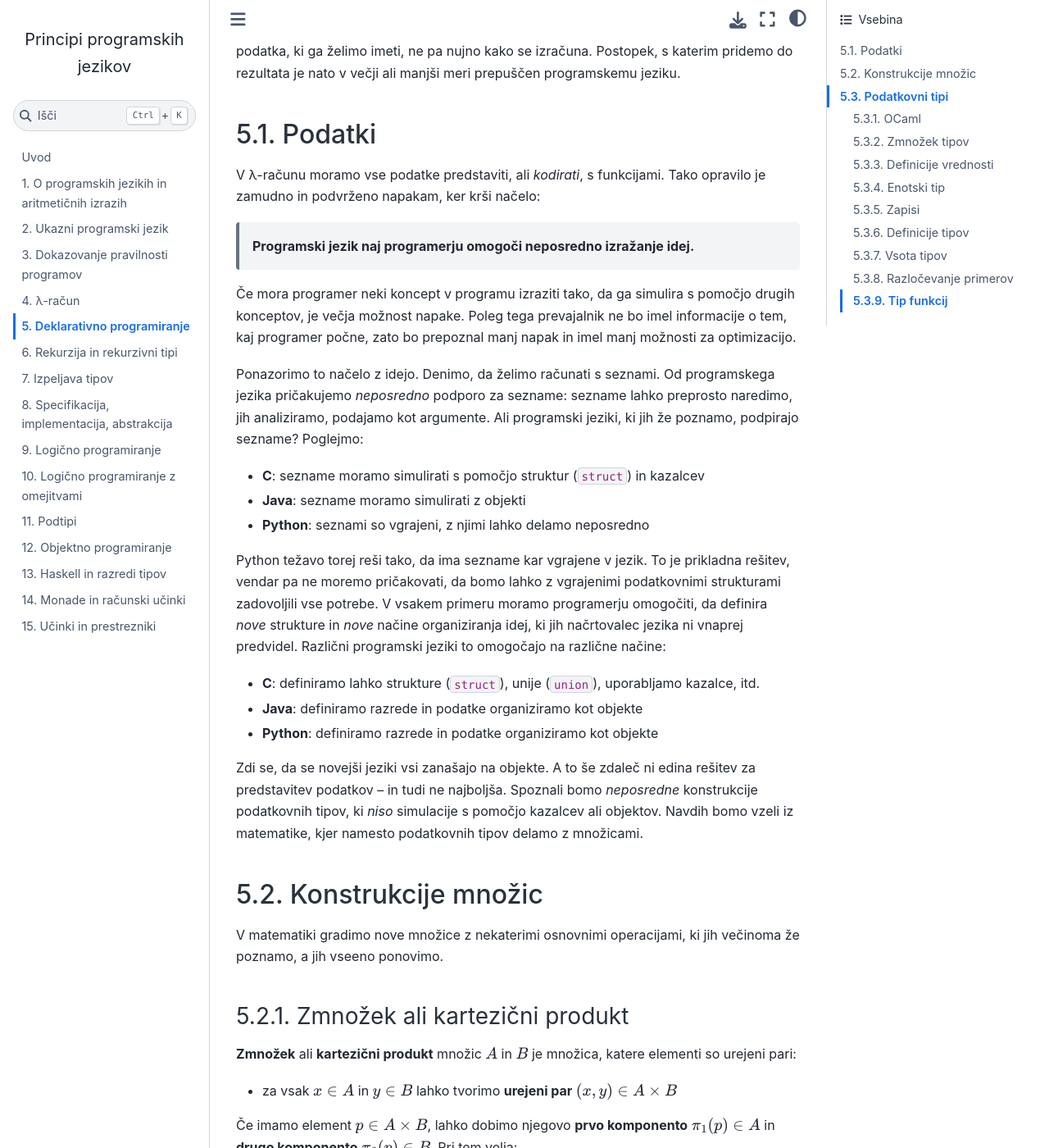
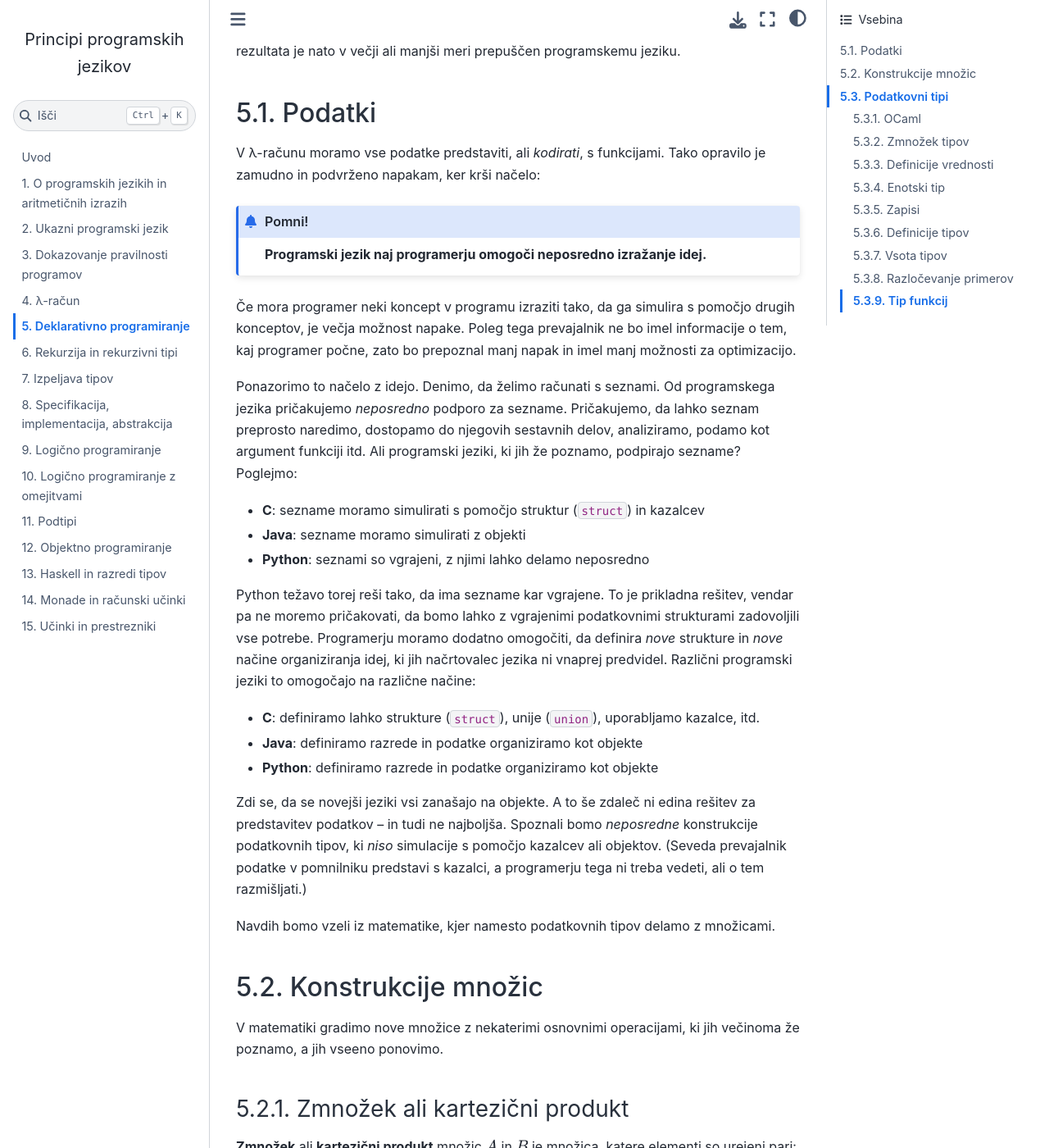
Before and after one commit to andrejbauer/ppj-skripta, a Jupyter Book: the page built from 05-deklarativno-programiranje/05-deklarativno-programiranje.md, in a window 1280 px wide and 1400 px high, scrolled down 591 px. Shown: the whole window at 82% size. Built offline with Jupyter Book 1.0.4 settings and Sphinx 7.4.7 and the Sphinx Book theme 1.1.4, drawn with Linux system fonts in a browser that asks for light colours; some of the changed text lies outside the part shown.

Commit message:
Deklarativno programiranje

````diff
--- a/05-deklarativno-programiranje/05-deklarativno-programiranje.md
+++ b/05-deklarativno-programiranje/05-deklarativno-programiranje.md
@@ -17,6 +16,7 @@
    naj se izvede zaporedje ukazov. Kot smo videli, je vrstni red računanja nedoločen, saj
    je v splošnem možno izraz v λ-računu poenostaviti na več načinov (ki pa vsi vodijo do
    istega odgovora).
+
 
 Kakšne vrste programiranje pa potemtakem je λ-račun, če ni ukazno? Nekateri uporabljajo
 izraz **funkcijsko programiranje**, mi pa bomo raje rekli **deklarativno programiranje**.
@@ -29,7 +29,9 @@
 V λ-računu moramo vse podatke predstaviti, ali *kodirati*, s funkcijami. Tako opravilo je
 zamudno in podvrženo napakam, ker krši načelo:
 
-> **Programski jezik naj programerju omogoči neposredno izražanje idej.**
+:::{admonition} Pomni!
+**Programski jezik naj programerju omogoči neposredno izražanje idej.**
+:::
 
 Če mora programer neki koncept v programu izraziti tako, da ga simulira s
 pomočjo drugih konceptov, je večja možnost napake. Poleg tega prevajalnik ne bo
@@ -37,33 +39,28 @@
 imel manj možnosti za optimizacijo.
 
 Ponazorimo to načelo z idejo. Denimo, da želimo računati s seznami. Od
-programskega jezika pričakujemo *neposredno* podporo za sezname: sezname lahko
-preprosto naredimo, jih analiziramo, podajamo kot argumente. Ali programski
+programskega jezika pričakujemo *neposredno* podporo za sezname. Pričakujemo, da lahko seznam preprosto naredimo, dostopamo do njegovih sestavnih delov, analiziramo, podamo kot argument funkciji itd. Ali programski
 jeziki, ki jih že poznamo, podpirajo sezname? Poglejmo:
 
 * **C**: sezname moramo simulirati s pomočjo struktur (`struct`) in kazalcev
 * **Java**: sezname moramo simulirati z objekti
 * **Python**: seznami so vgrajeni, z njimi lahko delamo neposredno
 
-Python težavo torej reši tako, da ima sezname kar vgrajene v jezik. To je prikladna
-rešitev, vendar pa ne moremo pričakovati, da bomo lahko z vgrajenimi podatkovnimi
-strukturami zadovoljili vse potrebe. V vsakem primeru moramo programerju omogočiti, da
-definira *nove* strukture in *nove* načine organiziranja idej, ki jih načrtovalec jezika
-ni vnaprej predvidel. Različni programski jeziki to omogočajo na različne načine:
+Python težavo torej reši tako, da ima sezname kar vgrajene. To je prikladna
+rešitev, vendar pa ne moremo pričakovati, da bomo lahko z vgrajenimi podatkovnimi strukturami zadovoljili vse potrebe. Programerju moramo dodatno omogočiti, da definira *nove* strukture in *nove* načine organiziranja idej, ki jih načrtovalec jezika ni vnaprej predvidel. Različni programski jeziki to omogočajo na različne načine:
 
 * **C**: definiramo lahko strukture (`struct`), unije (`union`), uporabljamo kazalce, itd.
 * **Java**: definiramo razrede in podatke organiziramo kot objekte
 * **Python**: definiramo razrede in podatke organiziramo kot objekte
 
 Zdi se, da se novejši jeziki vsi zanašajo na objekte. A to še zdaleč ni edina
-rešitev za predstavitev podatkov – in tudi ne najboljša. Spoznali bomo *neposredne*
-konstrukcije podatkovnih tipov, ki *niso* simulacije s pomočjo kazalcev ali
-objektov. Navdih bomo vzeli iz matematike, kjer namesto podatkovnih tipov delamo z množicami.
+rešitev za predstavitev podatkov – in tudi ne najboljša. Spoznali bomo *neposredne* konstrukcije podatkovnih tipov, ki *niso* simulacije s pomočjo kazalcev ali objektov. (Seveda prevajalnik podatke v pomnilniku predstavi s kazalci, a programerju tega ni treba vedeti, ali o tem razmišljati.)
+
+Navdih bomo vzeli iz matematike, kjer namesto podatkovnih tipov delamo z množicami.
 
 ## Konstrukcije množic
 
-V matematiki gradimo nove množice z nekaterimi osnovnimi operacijami, ki jih večinoma že
-poznamo, a jih vseeno ponovimo.
+V matematiki gradimo nove množice z nekaterimi osnovnimi operacijami, ki jih večinoma že poznamo, a jih vseeno ponovimo.
 
 ### Zmnožek ali kartezični produkt
 
@@ -72,8 +69,7 @@
 
 * za vsak $x \in A$ in $y \in B$ lahko tvorimo **urejeni par** $(x, y) \in A \times B$
 
-Če imamo element $p \in A \times B$, lahko dobimo njegovo **prvo komponento** $\pi_1(p) \in A$ in
-**drugo komponento** $\pi_2(p) \in B$. Pri tem velja:
+Če imamo element $p \in A \times B$, lahko dobimo njegovo **prvo komponento** $\pi_1(p) \in A$ in **drugo komponento** $\pi_2(p) \in B$. Pri tem velja:
 
 $$
 \pi_1(x, y) = x
@@ -83,8 +79,7 @@
 
 Operacijama $\pi_1$ in $\pi_2$ pravimo **projekciji**.
 
-Tvorimo lahko tudi zmnožek več množic, na primer $A \times B \times C \times D$, v tem primeru imamo
-urejene četverice $(x, y, z, t)$ in štiri projekcije, $\pi_1$, $\pi_2$, $\pi_3$ in $\pi_4$.
+Tvorimo lahko tudi zmnožek več množic, na primer $A \times B \times C \times D$, v tem primeru imamo urejene četverice $(x, y, z, t)$ in štiri projekcije, $\pi_1$, $\pi_2$, $\pi_3$ in $\pi_4$.
 
 
 ### Vsota ali disjunktna unija
@@ -94,17 +89,11 @@
 * za vsak $x \in A$ lahko tvorimo element $\iota_1(x) \in A + B$
 * za vsak $y \in A$ lahko tvorimo element $\iota_2(x) \in A + B$
 
-Predstavljamo si, da je vsota $A + B$ sestavljena iz dveh ločenih kosov $A$ in $B$ Simbola
-$\iota_1$ in $\iota_2$ sta *oznaki*, ki povesta, iz katerega kosa je element. To je pomembno, kadar
-tvorimo vsoto $A + A$. Če je $x \in A$, potem sta $\iota_1(x)$ in $\iota_2(x)$ *različna* elementa
-vsote $A + A$.
+Predstavljamo si, da je vsota $A + B$ sestavljena iz dveh ločenih kosov $A$ in $B$. Simbola $\iota_1$ in $\iota_2$ sta *oznaki*, ki povesta, iz katerega kosa je element. To je pomembno, kadar tvorimo vsoto $A + A$. Če je $x \in A$, potem sta $\iota_1(x)$ in $\iota_2(x)$ *različna* elementa vsote $A + A$.
 
 Operacijama $\iota_1$ in $\iota_2$ pravimo **injekciji**.
 
-Vsoti pravimo tudi **disjunktna unija**. Ločiti jo moramo od običajne unije. V vsoti
-$A + B$ se $A$ in $B$ nikoli ne prekrivata, ker elemente razločimo z oznakama $\iota_1$ in $\iota_2$.
-V uniji $A \cup B$ so lahko nekateri elementi *hkrati* v $A$ in v $B$. V skrajnem primeru
-imamo celo $A \cup A = A$, tako da je vsak element v obeh kosih.
+Vsoti pravimo tudi **disjunktna unija**. Ločiti jo moramo od običajne unije. V vsoti $A + B$ se $A$ in $B$ nikoli ne prekrivata, ker elemente razločimo z oznakama $\iota_1$ in $\iota_2$. V uniji $A \cup B$ so lahko nekateri elementi *hkrati* v $A$ in v $B$. V skrajnem primeru imamo celo $A \cup A = A$, tako da je vsak element v obeh kosih.
 
 Če želimo uporabiti element $u \in A + B$ v neki konstrukciji ali dokazu, **obravnavamo primera**:
 
@@ -222,6 +202,16 @@
 # snd (1, "banana") ;;
 - : string = "banana"
 ```
+
+Ti dve projekciji delujeta samo na urejenih parih! Na primer, s `fst` ne moremo projecirati prve komponente urejene trojice:
+
+```ocaml
+# fst (1, "banana", false) ;;
+Error: This expression has type 'a * 'b * 'c
+       but an expression was expected of type 'd * 'e
+```
+
+To je tako, ker v OCamlu redko uporabljamo projekcije, saj so dosti bolj prikladno in bolj splošno prirejanje z vzorci, ki ga bomo kmalu obravnavali.
 
 ### Definicije vrednosti
 
@@ -283,8 +273,7 @@
 val q : int = 8
 ```
 
-S pomočjo vzorcev lahko definiramo tudi ostale projekcije (tretja, čerta, peta, ...), a te v praksi malokdaj pridejo
-prav, saj so vzorci dosti bolj uporabni:
+S pomočjo vzorcev lahko definiramo tudi ostale projekcije (tretja, čerta, peta, ...), a te v praksi malokdaj pridejo prav, saj so vzorci dosti bolj uporabni:
 
 ```ocaml
 # let thd (_, _, z) = z ;;
````
Also changed, not shown: other parts of 05-deklarativno-programiranje/05-deklarativno-programiranje.md (+7 -22 lines).
